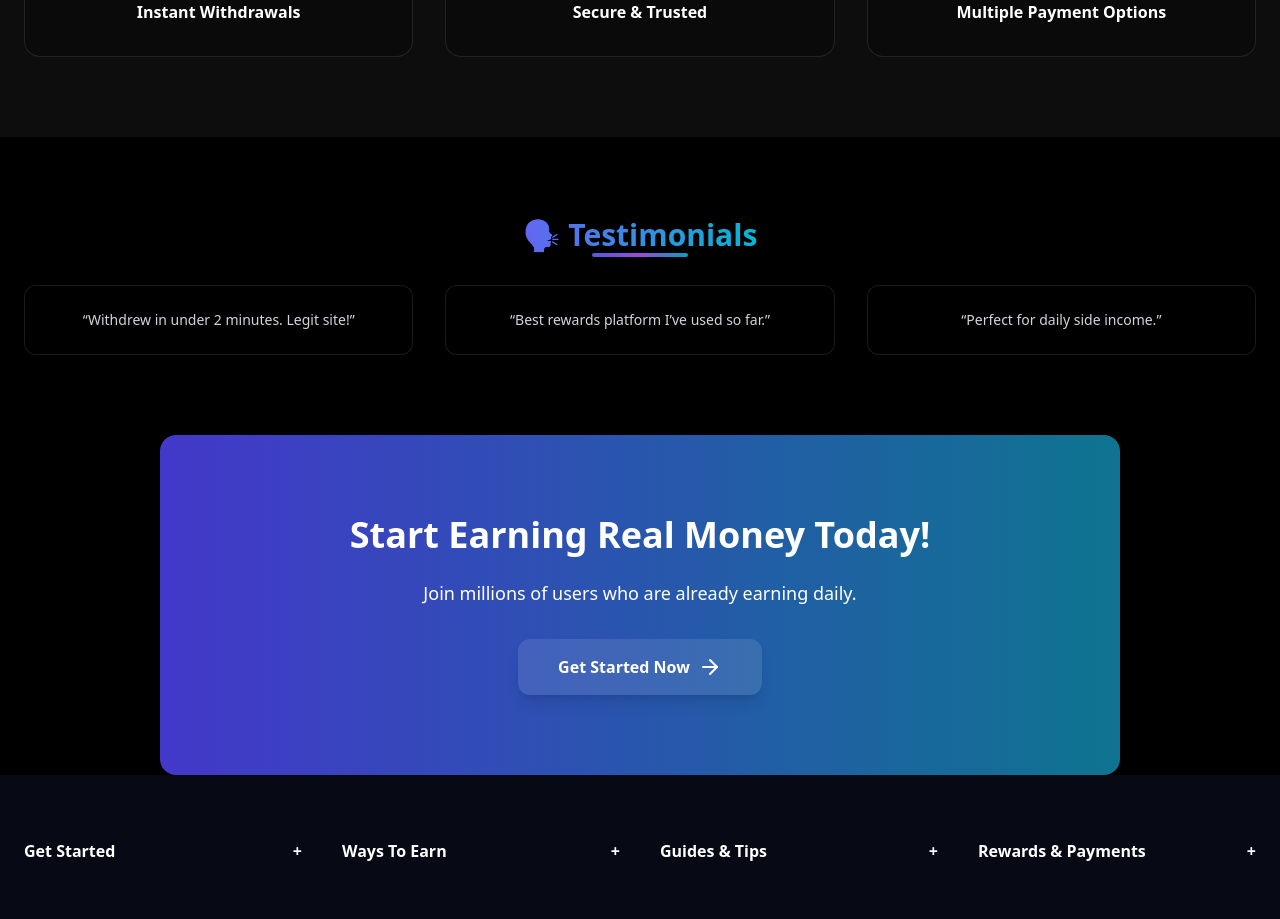
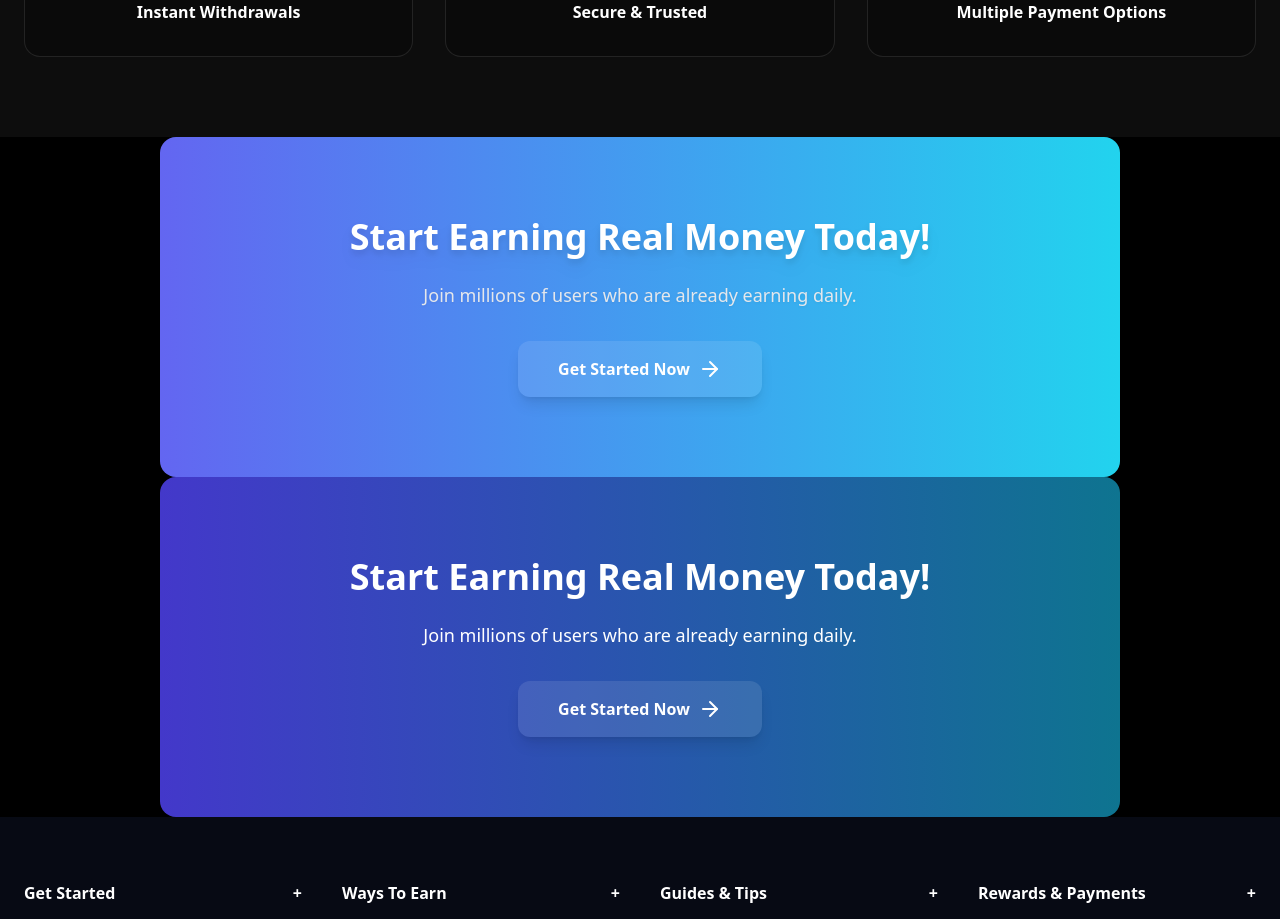
Before and after one commit to tool63/cashin, a Next.js app: page / in a window 1280 px wide. Shown: the part 3020-3939 px from the top of the page. Built offline with nearby package versions, Linux system fonts and the light colour scheme.

Commit message:
Update page.tsx

```diff
--- a/app/page.tsx
+++ b/app/page.tsx
@@ -182,15 +182,22 @@ export default function Home() {
         </div>
       </section>
 
-      {/* ================= TESTIMONIALS ================= */}
-      <section className="py-20">
-        <SectionTitle icon="🗣️" text="Testimonials" />
-        <div className="max-w-7xl mx-auto px-6 text-center grid md:grid-cols-3 gap-8">
-          <Testimonial text="Withdrew in under 2 minutes. Legit site!" />
-          <Testimonial text="Best rewards platform I’ve used so far." />
-          <Testimonial text="Perfect for daily side income." />
-        </div>
-      </section>
+      {/* ================= CTA ================= */}
+<section className="py-20 bg-gradient-to-r from-indigo-500 to-cyan-500 dark:from-indigo-500 dark:to-cyan-400 text-white text-center rounded-2xl mx-6 md:mx-20 lg:mx-40">
+  <h2 className="text-4xl font-bold mb-6 dark:text-white dark:drop-shadow-lg">
+    Start Earning Real Money Today!
+  </h2>
+  <p className="mb-8 text-lg dark:text-gray-200 dark:drop-shadow-sm">
+    Join millions of users who are already earning daily.
+  </p>
+  <Link href="/signup">
+    <motion.span whileHover={{ scale: 1.05 }} whileTap={{ scale: 0.97 }}
+      className="inline-flex items-center gap-2 bg-white/10 hover:bg-white/20 px-10 py-4 rounded-xl font-semibold shadow-lg cursor-pointer">
+      Get Started Now <ArrowRight />
+    </motion.span>
+  </Link>
+</section>
+
 
       {/* ================= CTA ================= */}
       <section className="py-20 bg-gradient-to-r from-indigo-500 to-cyan-500 dark:from-indigo-700 dark:to-cyan-700 text-white text-center rounded-2xl mx-6 md:mx-20 lg:mx-40">
```
